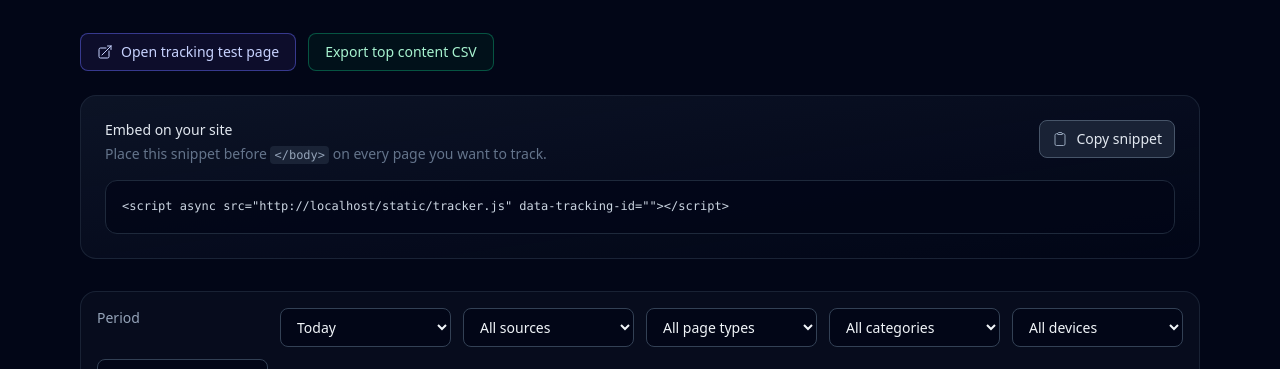
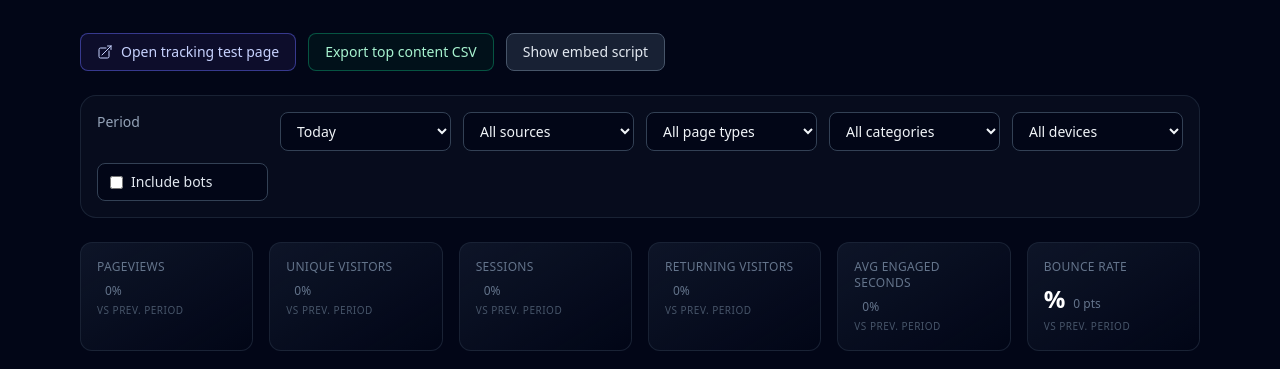
Before and after one commit to muinx2022/tracking-app, a Django app: template templates/core/project_detail.html in a window 1280 px wide. Shown: the part 148-517 px from the top of the page. Run offline with Django 5.2, Linux system fonts and the light colour scheme; the template is opened without the code that fills it, so the values that code supplies are empty; some libraries are stand-ins or nearby versions.

Commit message:
Hide embed snippet behind toggle

```diff
--- a/templates/core/project_detail.html
+++ b/templates/core/project_detail.html
@@ -24,9 +24,12 @@
   <a href="{% url 'user_project_export' project.pk %}?period={{ period }}&source={{ filters.source }}&page_type={{ filters.page_type }}&category={{ filters.category }}&device={{ filters.device }}{% if filters.include_bots %}&include_bots=1{% endif %}" class="inline-flex items-center gap-2 rounded-lg border border-emerald-500/40 bg-emerald-950/30 px-4 py-2 text-sm font-medium text-emerald-200 shadow-card transition hover:bg-emerald-950/60">
     Export top content CSV
   </a>
+  <button type="button" id="embed-toggle-btn" aria-expanded="false" aria-controls="embed-card" class="inline-flex items-center gap-2 rounded-lg border border-slate-600 bg-slate-800/80 px-4 py-2 text-sm font-medium text-slate-200 transition hover:border-slate-500 hover:bg-slate-800">
+    Show embed script
+  </button>
 </div>
 
-<div class="mb-8 rounded-2xl border border-slate-800/80 bg-gradient-to-br from-slate-900/80 to-slate-950/60 p-6 shadow-card">
+<div id="embed-card" class="mb-8 hidden rounded-2xl border border-slate-800/80 bg-gradient-to-br from-slate-900/80 to-slate-950/60 p-6 shadow-card">
   <div class="mb-4 flex flex-col gap-3 sm:flex-row sm:items-start sm:justify-between">
     <div>
       <h2 class="text-sm font-medium text-slate-200">Embed on your site</h2>
@@ -105,9 +108,19 @@
 
 <script>
 (function () {
+  var toggleBtn = document.getElementById("embed-toggle-btn");
+  var card = document.getElementById("embed-card");
   var btn = document.getElementById("embed-copy-btn");
   var label = document.getElementById("embed-copy-label");
   var snippet = document.getElementById("embed-snippet");
+  if (toggleBtn && card) {
+    toggleBtn.addEventListener("click", function () {
+      var isHidden = card.classList.contains("hidden");
+      card.classList.toggle("hidden");
+      toggleBtn.setAttribute("aria-expanded", isHidden ? "true" : "false");
+      toggleBtn.textContent = isHidden ? "Hide embed script" : "Show embed script";
+    });
+  }
   if (!btn || !snippet) return;
   btn.addEventListener("click", function () {
     var text = snippet.textContent || "";
```
